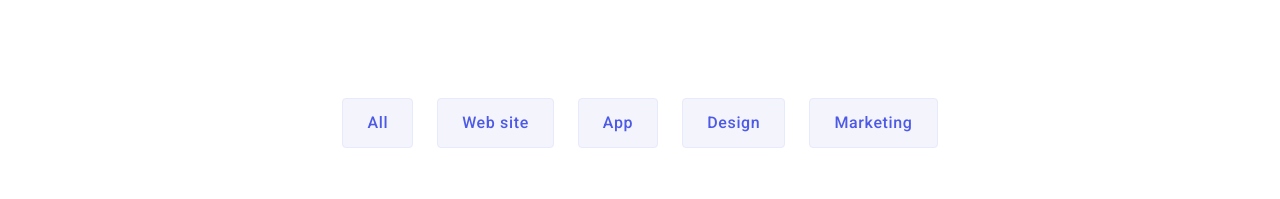
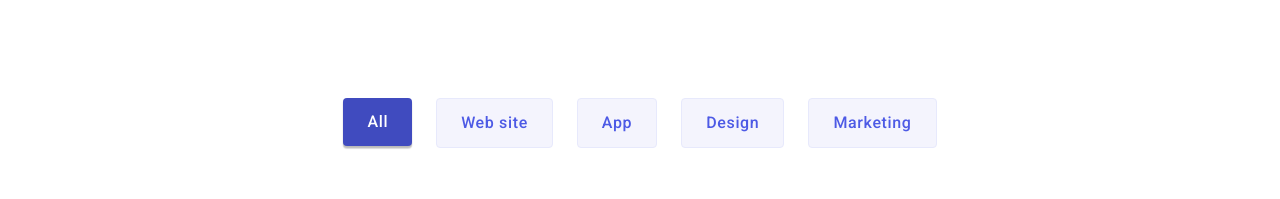
Before and after one commit to webdesign4every-one/goit-homework-04, a plain HTML site: page portfolio.html in a window 1280 px wide. In both pictures the pointer is over the button "All". Shown: the part 75-274 px from the top of the page. Drawn offline with nearby package versions, Linux system fonts and the light colour scheme.

Commit message:
Update shadow

```diff
--- a/css/styles.css
+++ b/css/styles.css
@@ -340,6 +340,14 @@ p {
   line-height: 150%;
   letter-spacing: 0.64px;
 }
+.filter-button:hover {
+  border-radius: 4px;
+  color: var(--white-color);
+  border: 1px transparent;
+  background: var(--pressed-color);
+  box-shadow: 0px 3px 1px 0px rgba(0, 0, 0, 0.1),
+  0px 2px 1px 0px rgba(0, 0, 0, 0.08), 0px 2px 2px 0px rgba(0, 0, 0, 0.12);
+}
 .filter-container {
   padding-top: 100px;
   padding-bottom: 72px;
```
